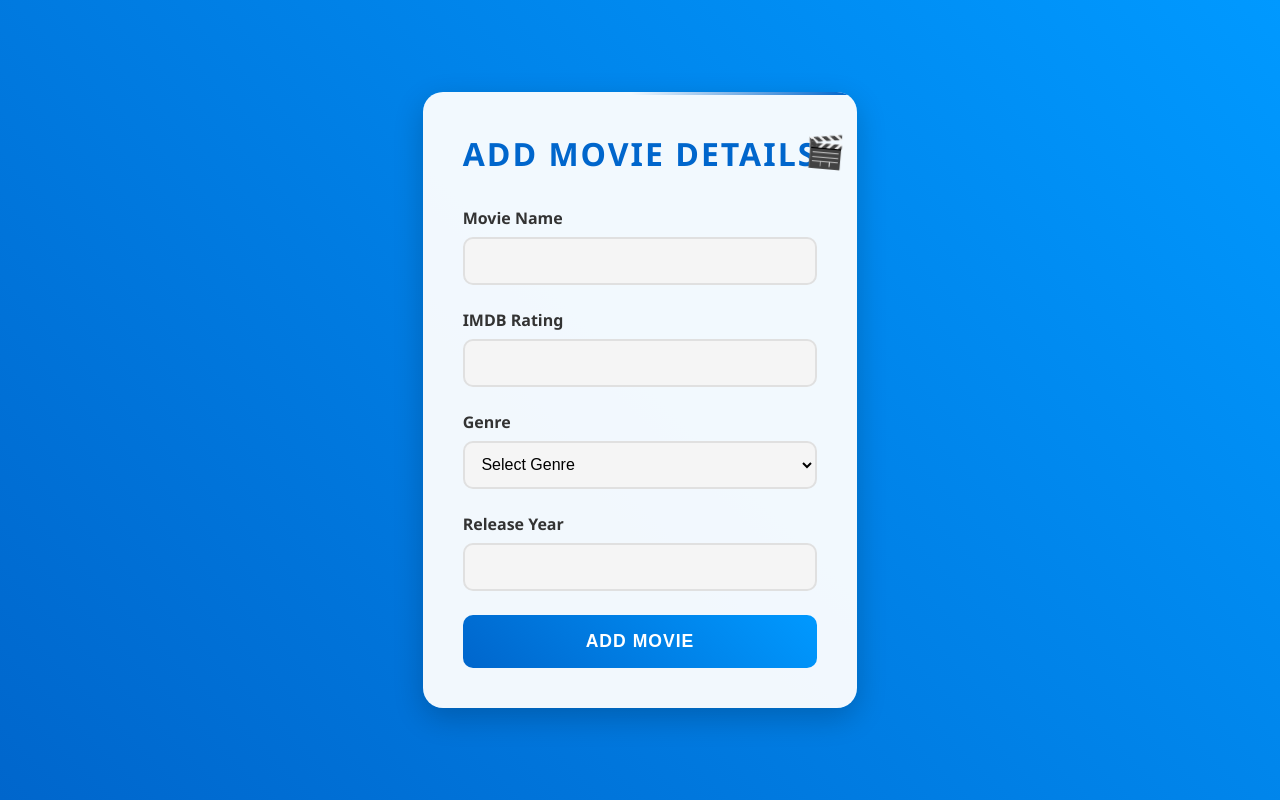
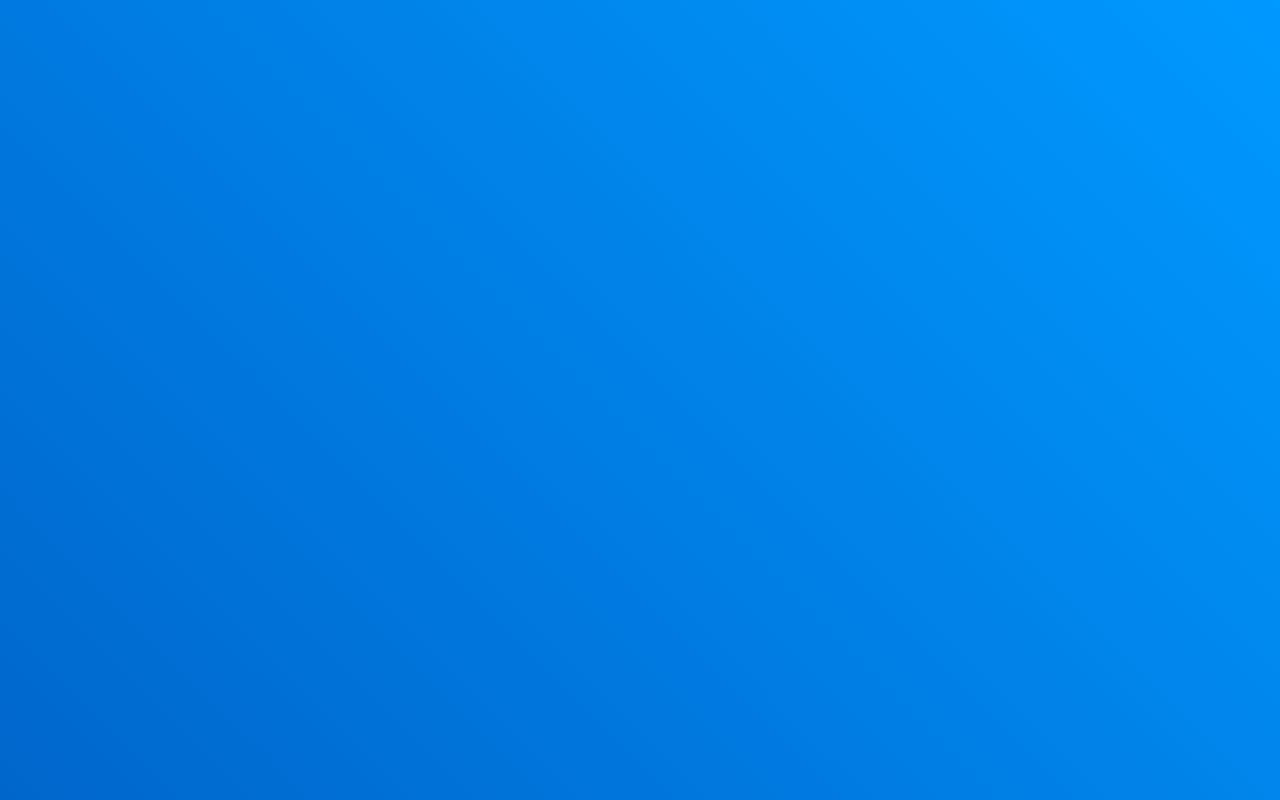
Before and after one commit to karan-raval/Node-JS, a React (Vite) app in the folder DAy-14(Project)/Front-End/: page / in a window 1280 px wide. Built offline with nearby package versions, Linux system fonts and the light colour scheme.

Commit message:
App.js in Movie Web App

```diff
--- a/DAy-14(Project)/Front-End/src/App.jsx
+++ b/DAy-14(Project)/Front-End/src/App.jsx
@@ -6,40 +6,7 @@ const App = () => {
 
   return (
     <>
-    <div class="form-container">
-        <h2>Add Movie Details</h2>
-        <form>
-            <div class="form-group">
-                <label for="movieName">Movie Name</label>
-                <input type="text" id="movieName" name="movieName" required/>
-            </div>
 
-            <div class="form-group">
-                <label for="imdbRating">IMDB Rating</label>
-                <input type="number" id="imdbRating" name="imdbRating" min="0" max="10" step="0.1" required/>
-            </div>
-
-            <div class="form-group">
-                <label for="genre">Genre</label>
-                <select id="genre" name="genre" required>
-                    <option value="">Select Genre</option>
-                    <option value="action">Action</option>
-                    <option value="comedy">Comedy</option>
-                    <option value="drama">Drama</option>
-                    <option value="horror">Horror</option>
-                    <option value="sci-fi">Sci-Fi</option>
-                    <option value="thriller">Thriller</option>
-                </select>
-            </div>
-
-            <div class="form-group">
-                <label for="releaseYear">Release Year</label>
-                <input type="number" id="releaseYear" name="releaseYear" min="1900" max="2024" required/>
-            </div>
-
-            <button type="submit">Add Movie</button>
-        </form>
-    </div>
     </>
   );
 };
```
Also changed, not shown: DAy-14(Project)/Front-End/src/Components/AddMovie.jsx (added, +60 -0 lines).
